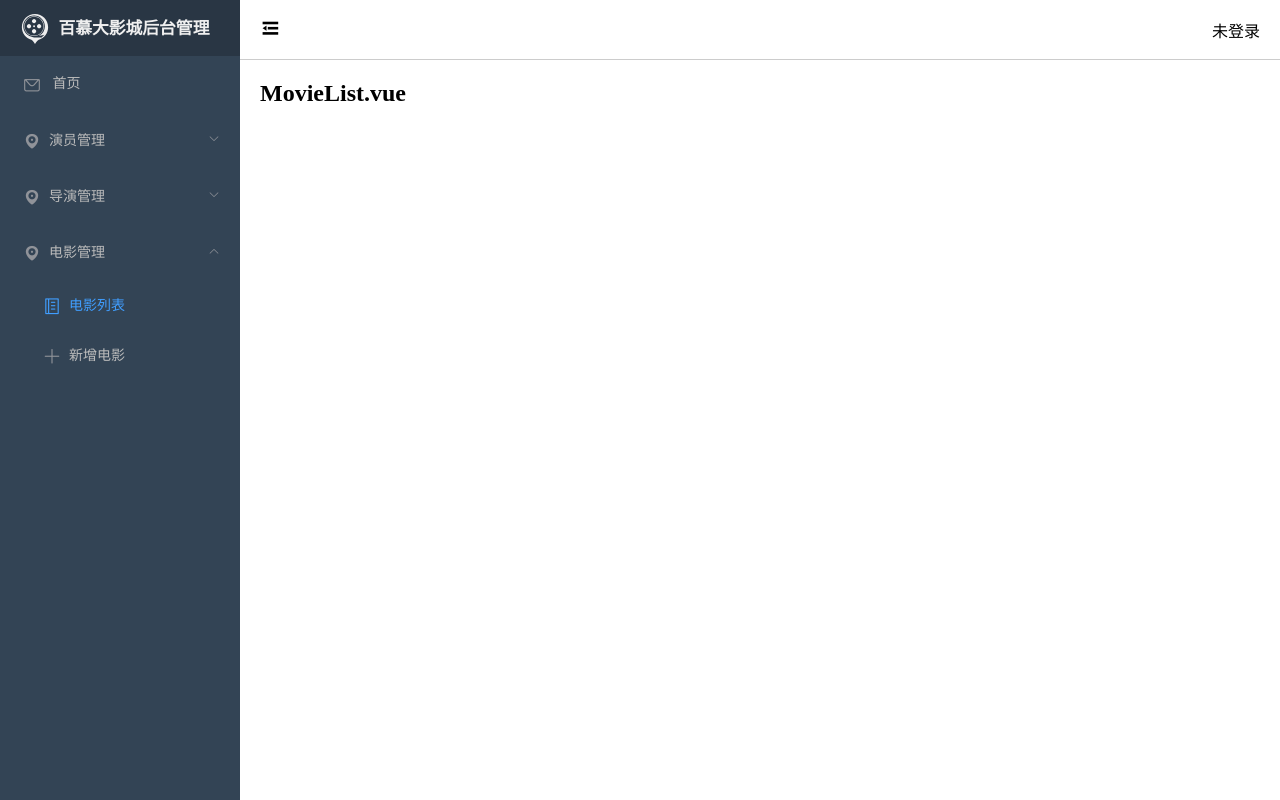
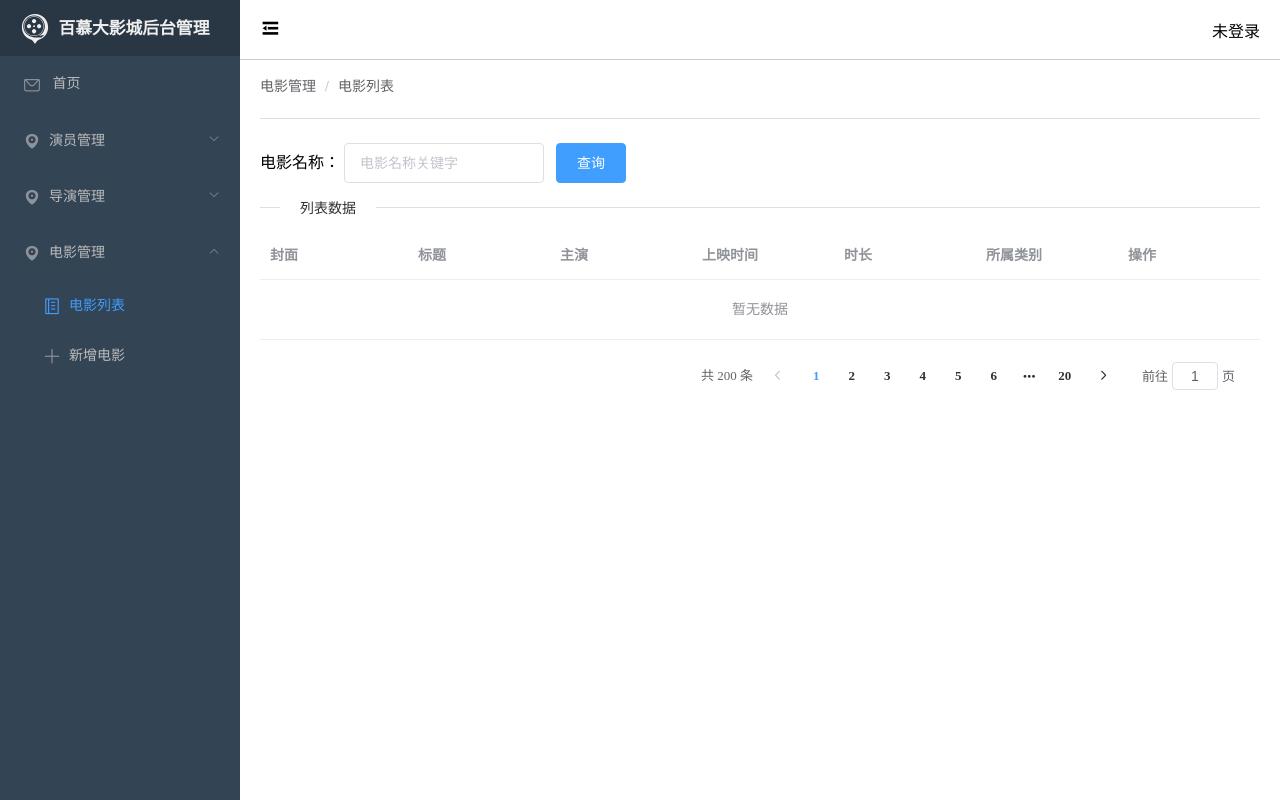
Before and after one commit to MrChen8496/code2302, a Vue app in the folder day03/demo/bmdstudios-ms-client/: page /home/movie-list in a window 1280 px wide. Built offline with nearby package versions, Linux system fonts and the light colour scheme.

Commit message:
2023年6月8日11:58:40 - 准备MovieApi.js接口文件

```diff
--- /dev/null
+++ b/day03/demo/bmdstudios-ms-client/src/http/apis/MovieApi.js
@@ -0,0 +1,16 @@
+import myaxios from "../MyAxios"
+import BASE from '@/http/BaseUrl'
+const BMDURL = BASE.BMDURL
+
+const movieApi = {
+  /**
+   * 查询电影列表
+   * @param {object} params {page:1, pagesize:3}
+   */
+  queryMovies(params){
+    let url = BMDURL + "/movie-infos"
+    return myaxios.get(url, params)
+  }
+}
+
+export default movieApi
--- a/day03/demo/bmdstudios-ms-client/src/http/index.js
+++ b/day03/demo/bmdstudios-ms-client/src/http/index.js
@@ -1,10 +1,12 @@
 import actorApi from './apis/ActorApi'
 import directorApi from './apis/DirectorApi'
+import movieApi from './apis/MovieApi'
 
 /** 通过httpApi对象访问actorApi子模块 */
 const httpApi = {
   actorApi,
   directorApi,
+  movieApi,
 }
 
 export default httpApi
--- a/day03/demo/bmdstudios-ms-client/src/views/movie/MovieList.vue
+++ b/day03/demo/bmdstudios-ms-client/src/views/movie/MovieList.vue
@@ -1,6 +1,41 @@
 <template>
   <div>
-    <h2>MovieList.vue</h2>
+    <!-- 面包屑导航 -->
+    <el-breadcrumb separator="/">
+      <el-breadcrumb-item>电影管理</el-breadcrumb-item>
+      <el-breadcrumb-item>电影列表</el-breadcrumb-item>
+    </el-breadcrumb>
+    <!-- 分隔线 -->
+    <el-divider></el-divider>
+
+    <!-- 表单 -->
+    电影名称：
+    <el-input
+      v-model="name"
+      placeholder="电影名称关键字" style="width:200px;"></el-input>
+    &nbsp;
+    <el-button type="primary">查询</el-button>
+    <el-divider content-position="left">列表数据</el-divider>
+
+    <!-- 表格 -->
+    <el-table>
+      <el-table-column label="封面"></el-table-column>
+      <el-table-column label="标题"></el-table-column>
+      <el-table-column label="主演"></el-table-column>
+      <el-table-column label="上映时间"></el-table-column>
+      <el-table-column label="时长"></el-table-column>
+      <el-table-column label="所属类别"></el-table-column>
+      <el-table-column label="操作"></el-table-column>
+    </el-table>
+    <!-- 分页器 -->
+    <el-pagination
+      style="margin:20px;"
+      layout="->, total, prev, pager, next, jumper"
+      :current-page="1"
+      :total="200"
+      :page-size="10">
+    </el-pagination>
+
   </div>
 </template>
 
```
Also changed, not shown: 1 other file (tests, documents, lock files or other folders).
